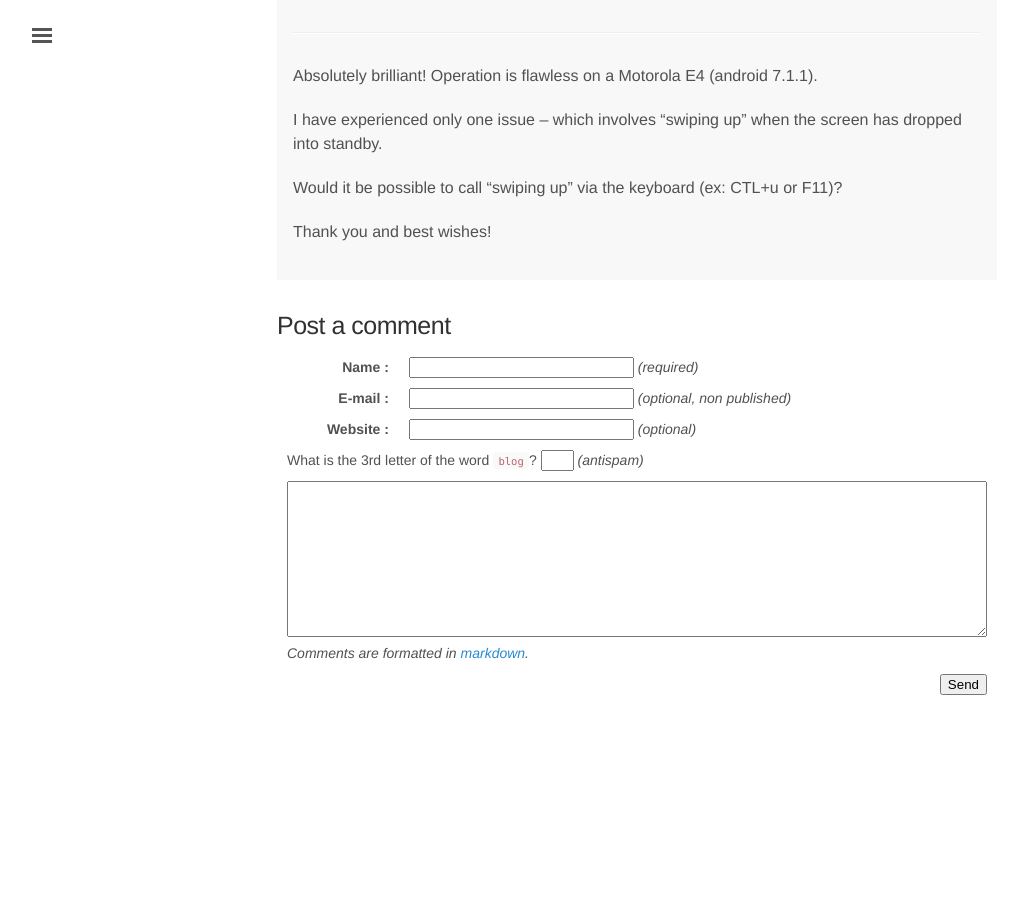
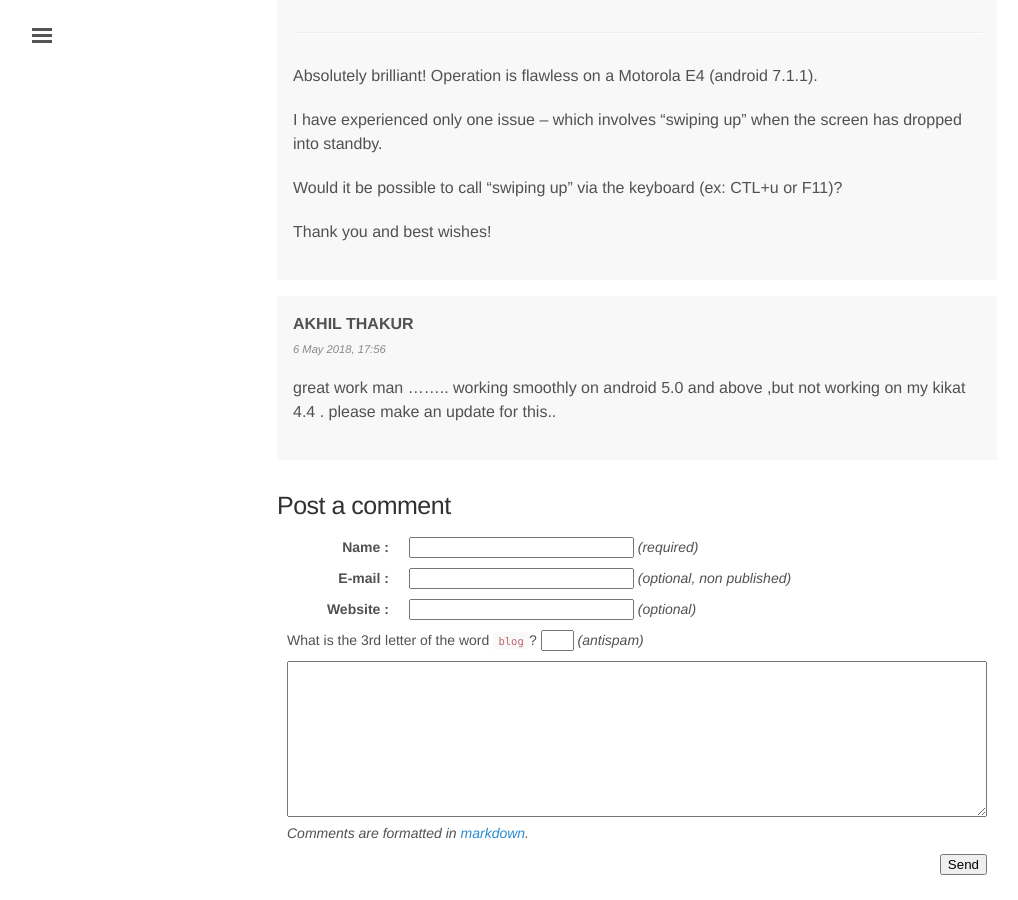
Before and after one commit to rom1v/blog.rom1v.com, a Jekyll site: the page built from _posts/2018-03-08-introducing-scrcpy.md, in a window 1280 px wide and 900 px high, scrolled down 18762 px. Shown: the whole window, without its empty margins (3-1021 px from the left). Built offline with Jekyll 4.4.1, drawn with Linux system fonts in a browser that asks for light colours; before the commit the page ends 19482 px from its top, so only the background shows below that.

Commit message:
Publish comment 41 for scrcpy

```diff
--- a/_data/comments-2018-03-introducing-scrcpy.yaml
+++ b/_data/comments-2018-03-introducing-scrcpy.yaml
@@ -386,3 +386,9 @@
     F11)?
 
     Thank you and best wishes!
+- id: 41
+  author: AKHIL THAKUR
+  date: 2018-05-06 17:56:01+02:00
+  contents: |
+    great work man ........ working smoothly on android 5.0 and above ,but not
+    working on my kikat 4.4 . please make an update for this..
```
